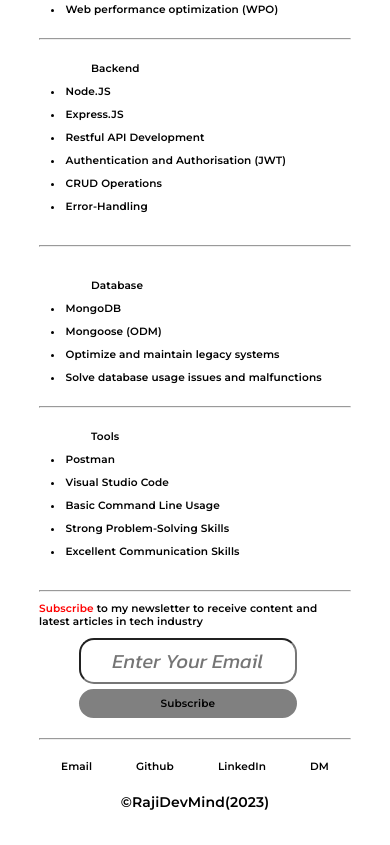
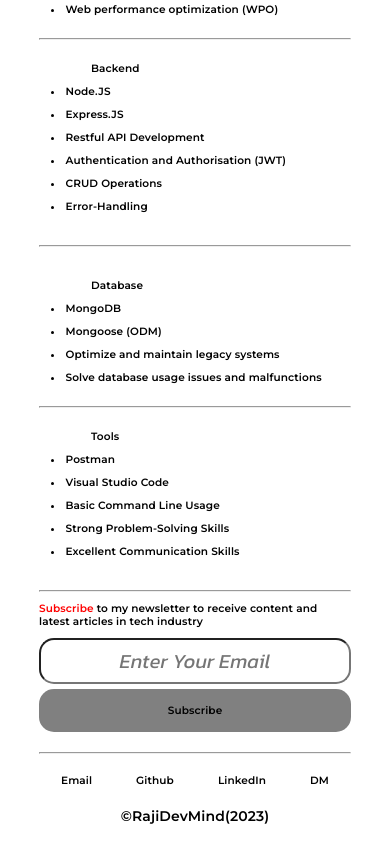
Before and after one commit to RajiDevMind/portfolio, a plain HTML site: page index.html in a window 390 px wide. Shown: the part 811-1656 px from the top of the page. Drawn offline with nearby package versions, Linux system fonts and the light colour scheme.

Commit message:
centered input and submit btn

```diff
--- a/public/style.css
+++ b/public/style.css
@@ -54,6 +54,7 @@ html {
 .img-obj img {
   width: 300px;
   border-radius: 50px;
+  box-shadow: 10px 10px 10px rgb(0, 0, 0, 0.9);
 }
 
 .logo {
@@ -224,7 +225,7 @@ span {
 }
 
 .btn {
-  padding: 8px 20px;
+  padding: 15px 20px;
   border: 0;
   cursor: pointer;
   font-weight: 400;
@@ -298,4 +299,13 @@ span {
   .img-obj img {
     display: none;
   }
+  #myForm {
+    margin-left: 0px;
+  }
+  .btn {
+    width: 100%;
+  }
+  .email {
+    width: 100%;
+  }
 }
```
